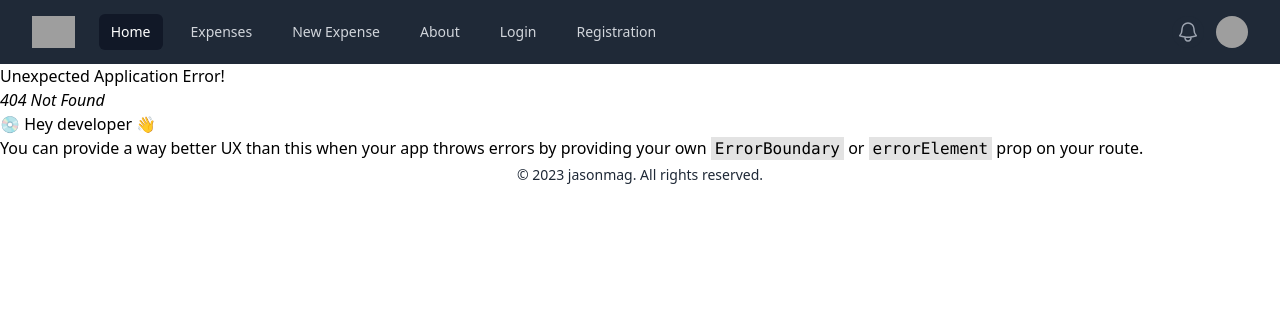
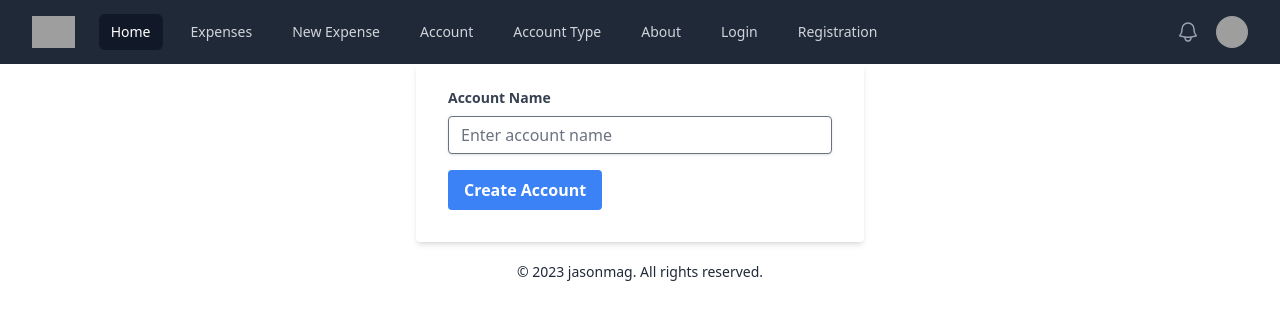
Before and after one commit to jasonmag/expense-tracker, a React (Create React App) app: page /account-type in a window 1280 px wide. Before the commit this address had no page. Shown: the top 320 px of the page. Built offline with nearby package versions, Linux system fonts and the light colour scheme; grey boxes are pictures that could not be loaded.

Commit message:
added account and account type components

```diff
--- a/src/App.js
+++ b/src/App.js
@@ -14,6 +14,8 @@ import { Header } from "./pages/Header";
 import { Footer } from "./pages/Footer";
 import { Login } from "./pages/Login";
 import { Registration } from "./pages/Registration";
+import { Account } from "./pages/Account";
+import { AccountType } from "./pages/AccountType";
 
 
 
@@ -26,6 +28,8 @@ function App() {
         <Route path="/about" element={<About />}/>
         <Route path="/expenses" element={<Expenses />}/>
         <Route path="/new-expense" element={<NewExpense />}/>
+        <Route path="/account" element={<Account />}/>
+        <Route path="/account-type" element={<AccountType />}/>
         <Route path="/login" element={<Login />}/>
         <Route path="/registration" element={<Registration />}/>
       </Route>
--- /dev/null
+++ b/src/pages/Account.js
@@ -0,0 +1,101 @@
+import React, { useState, useEffect } from 'react';
+import axios from 'axios';
+
+const API_URL = "http://localhost:3001/api/accounts";
+const ACCOUNT_TYPES_URL = "http://localhost:3001/api/account_types";
+const authToken = localStorage.getItem('authToken');
+
+export const Account = () => {
+  const [name, setName] = useState('');
+  const [description, setDescription] = useState('');
+  const [accountTypeId, setAccountTypeId] = useState('');
+  const [accountTypes, setAccountTypes] = useState([]);
+
+  useEffect(() => {
+    const fetchAccountTypes = async () => {
+      try {
+        const response = await axios.get(ACCOUNT_TYPES_URL, {
+          headers: {
+            Authorization: authToken
+          }
+        });
+
+        setAccountTypes(response.data.account_type);
+      } catch (error) {
+        console.error(error);
+      }
+    };
+
+    fetchAccountTypes();
+  }, []);
+
+  const handleSubmit = async (event) => {
+    event.preventDefault();
+
+    try {
+      const response = await axios.post(API_URL, {
+        name,
+        description,
+        accountTypeId
+      }, {
+        headers: {
+          Authorization: authToken
+        }
+      });
+
+      console.log(response.data);
+
+      setName('');
+      setDescription('');
+      setAccountTypeId('');
+    } catch (error) {
+      console.error(error);
+    }
+  };
+
+  return (
+    <div className="container mx-auto p-4">
+      <h1 className="text-2xl font-bold mb-4">Account</h1>
+      <form onSubmit={handleSubmit}>
+        <div className="mb-4">
+          <label htmlFor="name" className="block font-bold mb-2">Name:</label>
+          <input
+            type="text"
+            id="name"
+            value={name}
+            onChange={(event) => setName(event.target.value)}
+            className="w-full border border-gray-300 p-2 rounded"
+          />
+        </div>
+        <div className="mb-4">
+          <label htmlFor="description" className="block font-bold mb-2">Description:</label>
+          <textarea
+            id="description"
+            value={description}
+            onChange={(event) => setDescription(event.target.value)}
+            className="w-full border border-gray-300 p-2 rounded"
+          ></textarea>
+        </div>
+        <div className="mb-4">
+          <label htmlFor="accountType" className="block font-bold mb-2">Account Type:</label>
+          <select
+            id="accountType"
+            value={accountTypeId}
+            onChange={(event) => setAccountTypeId(event.target.value)}
+            className="w-full border border-gray-300 p-2 rounded"
+          >
+            <option value="">Select Account Type</option>
+            {accountTypes.map((type) => (
+              <option key={type.id} value={type.id}>
+                {type.name}
+              </option>
+            ))}
+          </select>
+        </div>
+        <button type="submit" className="bg-blue-500 hover:bg-blue-700 text-white font-bold py-2 px-4 rounded">
+          Submit
+        </button>
+      </form>
+    </div>
+  );
+};
--- /dev/null
+++ b/src/pages/AccountType.js
@@ -0,0 +1,51 @@
+import React, { useState } from 'react';
+import axios from 'axios';
+
+const API_URL = "http://localhost:3001/api/account_types";
+const authToken = localStorage.getItem('authToken');
+
+export const AccountType = () => {
+  const [name, setName] = useState('');
+
+  const handleSubmit = (event) => {
+    event.preventDefault();
+
+    axios
+      .post(API_URL, { name: name }, { headers: { Authorization: `${authToken}` } })
+      .then((response) => {
+        console.log("Response:", response.data);
+        setName('');
+      })
+      .catch((error) => {
+        console.error("Error:", error);
+      });
+  };
+
+  return (
+    <div className="max-w-md mx-auto">
+      <form onSubmit={handleSubmit} className="bg-white shadow-md rounded px-8 pt-6 pb-8 mb-4">
+        <div className="mb-4">
+          <label className="block text-gray-700 text-sm font-bold mb-2" htmlFor="name">
+            Account Name
+          </label>
+          <input
+            className="shadow appearance-none border rounded w-full py-2 px-3 text-gray-700 leading-tight focus:outline-none focus:shadow-outline"
+            id="name"
+            type="text"
+            placeholder="Enter account name"
+            value={name}
+            onChange={(e) => setName(e.target.value)}
+          />
+        </div>
+        <div className="flex items-center justify-between">
+          <button
+            className="bg-blue-500 hover:bg-blue-700 text-white font-bold py-2 px-4 rounded focus:outline-none focus:shadow-outline"
+            type="submit"
+          >
+            Create Account
+          </button>
+        </div>
+      </form>
+    </div>
+  );
+};
--- a/src/pages/Header.js
+++ b/src/pages/Header.js
@@ -6,6 +6,8 @@ const navigation = [
   { name: 'Home', href: '/', current: true },
   { name: 'Expenses', href: '/expenses', current: false },
   { name: 'New Expense', href: '/new-expense', current: false },
+  { name: 'Account', href: '/account', current: false },
+  { name: 'Account Type', href: '/account-type', current: false },
   { name: 'About', href: '/about', current: false },
   { name: 'Login', href: '/login', current: false },
   { name: 'Registration', href: '/registration', current: false },
--- a/src/pages/NewExpense.js
+++ b/src/pages/NewExpense.js
@@ -2,6 +2,8 @@ import React, { useState } from "react";
 import axios from "axios";
 
 const API_URL = "http://localhost:3001/api/expenses";
+const ACCOUNT_URL = "htttp://localhost:3001/api/accounts";
+const TRANSACTION_URL = "http://localhost:3001/api/transaction_types";
 //TODO Add Accounts, Transaction Types
 const authToken = localStorage.getItem('authToken');
 
```
